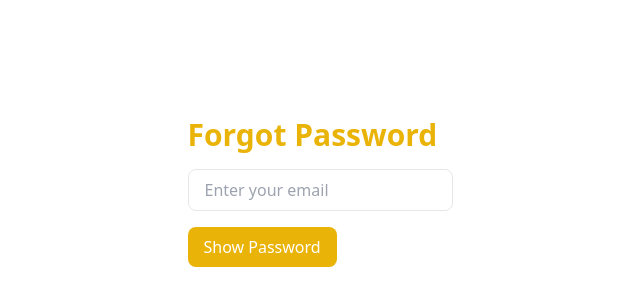
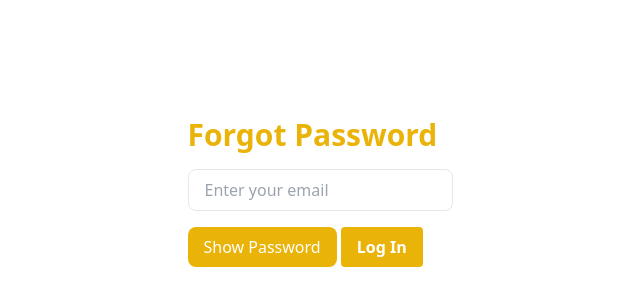
Before and after one commit to pal-boy/Plate-Again-Intern-Project, a website: page forgetPassword.html in a window 1280 px wide. Shown: the whole page, without its empty margins (320-960 px from the left). Drawn offline with Linux system fonts and the light colour scheme.

Commit message:
testing phase 2 completed

```diff
--- a/forgetPassword.html
+++ b/forgetPassword.html
@@ -14,6 +14,11 @@
       <form id="forgetPasswordForm">
         <input id="email" type="email" placeholder="Enter your email" class="px-4 py-2 border rounded-lg mb-4"><br>
         <button id="showPasswordBtn" type="submit" class=" bg-yellow-500 text-white px-4 py-2 rounded-lg">Show Password</button>
+        <a href="login.html">
+          <button id="loginBtn" class="bg-yellow-500 hover:bg-yellow-700 text-white font-bold py-2 px-4 rounded focus:outline-none focus:shadow-outline" type="submit">
+            Log In
+          </button>
+        </a>
       </form>
       <div id="forgetPassword" class="text-green-600"></div>
     </div>
```
Also changed, not shown: register.html (+1 -1 lines), src/output.css.
